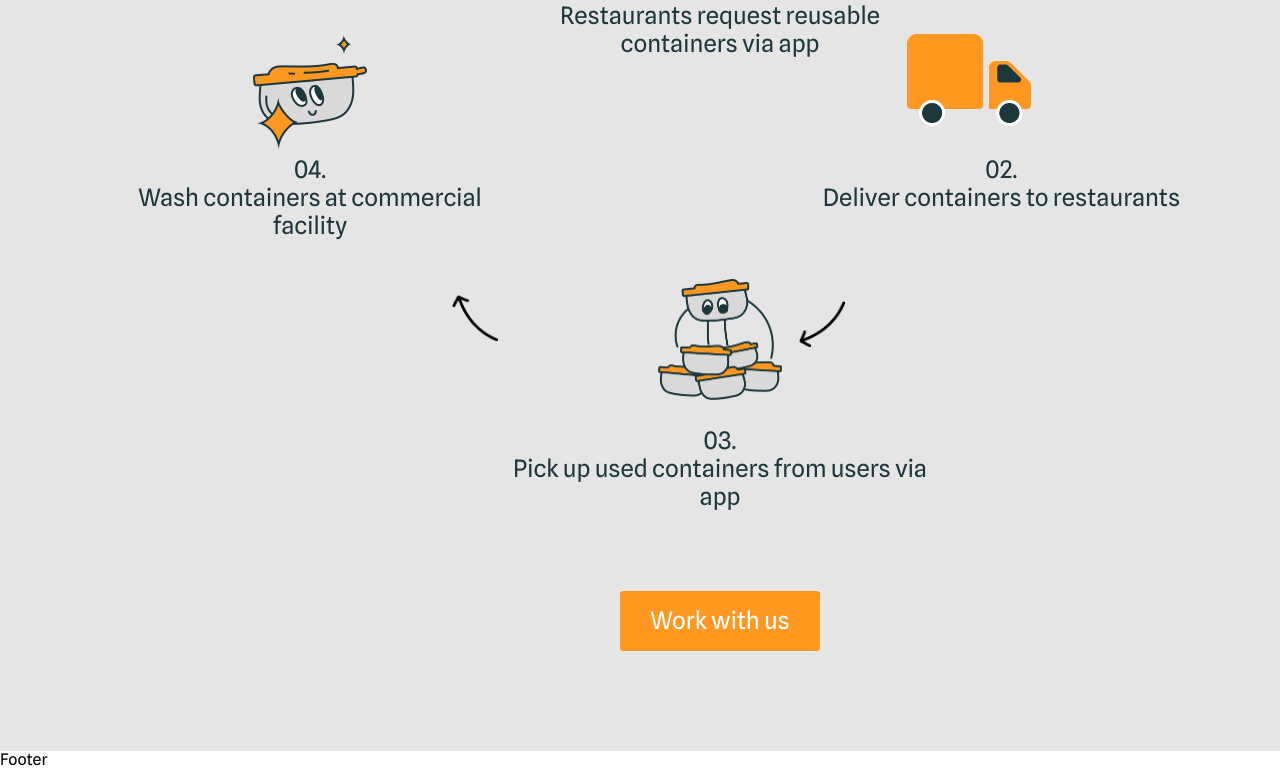
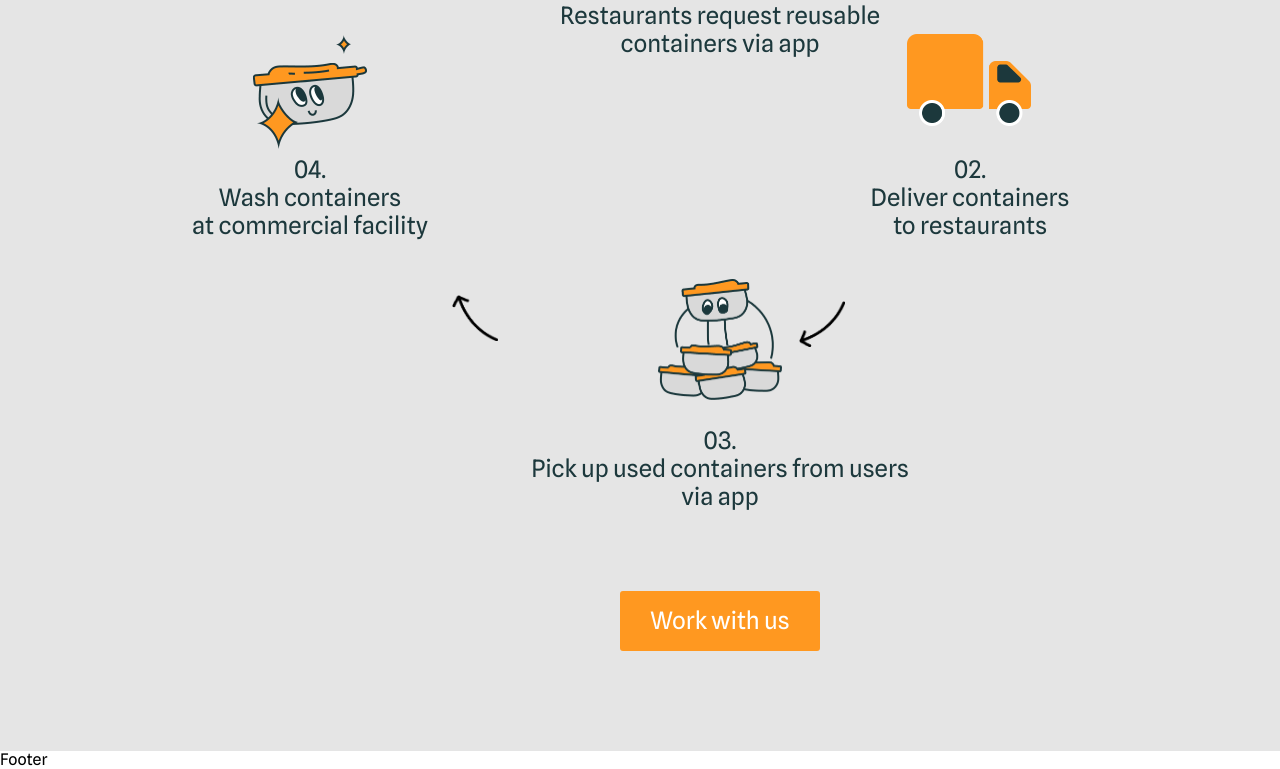
Before and after one commit to WilhelminaTetteh/awesome-container-company, a React (Create React App) app: page / in a window 1280 px wide. Shown: the part 4364-5133 px from the top of the page. Built offline with nearby package versions, Linux system fonts and the light colour scheme.

Commit message:
feat(about): minor text tweaks

```diff
--- a/src/blocks/about/__text/about__text.css
+++ b/src/blocks/about/__text/about__text.css
@@ -12,6 +12,6 @@
   line-height: 28px;
   text-align: center;
   color: #1c383c;
-  max-width: 420px;
+  width: 420px;
   margin: 0;
 }
```
Also changed, not shown: src/components/About.js (+6 -3 lines).
